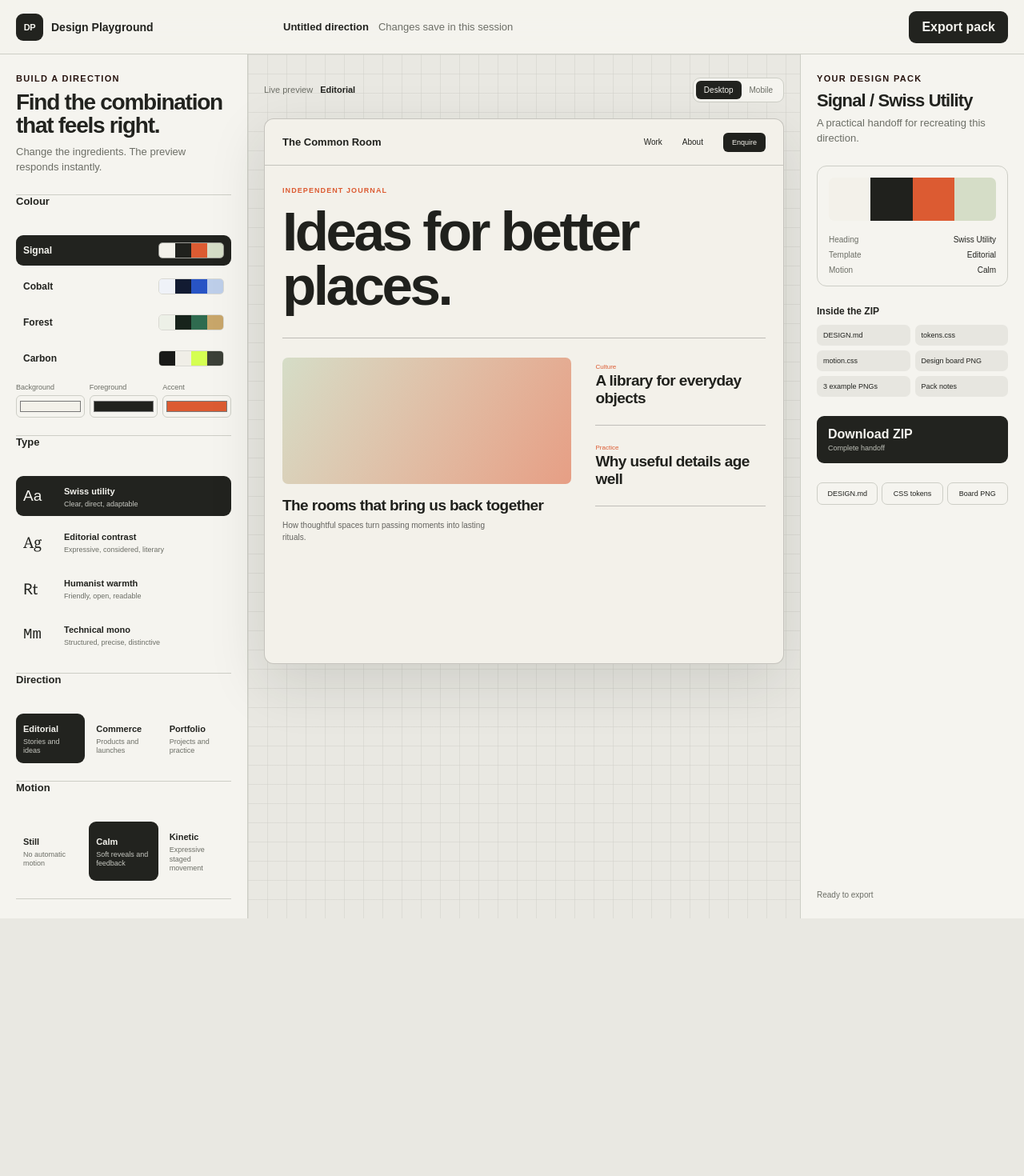
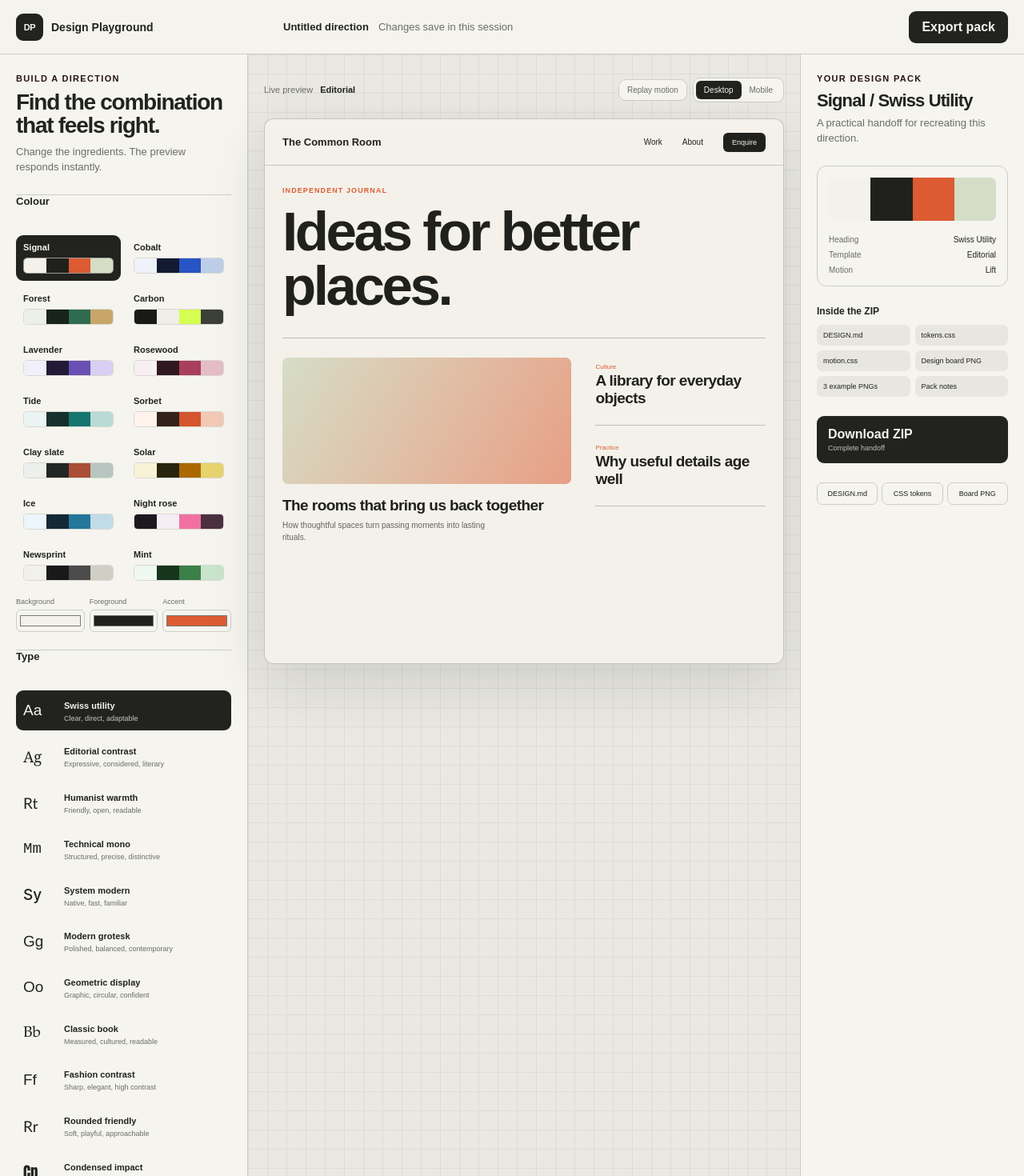
Before and after one commit to 0libote/design-playground, a React (Vite) app: page / in a window 1280 px wide. Shown: the top 1470 px of the page at 80% size. Before the commit the page ends 1148 px from the top, so only its background shows below. Built offline with nearby package versions, Linux system fonts and the light colour scheme.

Commit message:
Expand design and motion choices

```diff
--- a/src/App.css
+++ b/src/App.css
@@ -33,13 +33,14 @@ button:focus-visible, input:focus-visible { outline: 3px solid color-mix(in srgb
 
 .control-group { margin: 0; padding: 22px 0; border: 0; border-bottom: 1px solid var(--line); }
 .control-group legend { margin-bottom: 13px; padding: 0; font-size: 13px; font-weight: 800; }
-.palette-list, .font-list { display: grid; gap: 7px; }
+.palette-list { display: grid; grid-template-columns: repeat(2, minmax(0, 1fr)); gap: 7px; }
+.font-list { display: grid; gap: 7px; }
 .palette-option, .font-option, .direction-list button, .motion-list button { width: 100%; padding: 9px; border-radius: 9px; background: transparent; text-align: left; transition: background-color 160ms ease, transform 160ms ease; }
-.palette-option { display: flex; align-items: center; justify-content: space-between; gap: 8px; font-size: 12px; font-weight: 700; }
+.palette-option { display: grid; gap: 7px; font-size: 11px; font-weight: 700; }
 .palette-option:hover, .font-option:hover, .direction-list button:hover, .motion-list button:hover { background: color-mix(in srgb, var(--line) 42%, transparent); }
 .palette-option[aria-pressed="true"], .font-option[aria-pressed="true"], .direction-list button[aria-pressed="true"], .motion-list button[aria-pressed="true"] { background: var(--ink); color: var(--panel-bg); }
-.mini-swatches { display: flex; overflow: hidden; border: 1px solid color-mix(in srgb, var(--line) 70%, transparent); border-radius: 5px; }
-.mini-swatches i { display: block; width: 20px; height: 18px; }
+.mini-swatches { display: flex; width: 100%; overflow: hidden; border: 1px solid color-mix(in srgb, var(--line) 70%, transparent); border-radius: 5px; }
+.mini-swatches i { display: block; flex: 1; height: 18px; }
 .custom-colours { display: grid; grid-template-columns: repeat(3, 1fr); gap: 6px; margin-top: 12px; }
 .custom-colours label { display: grid; gap: 5px; color: var(--muted); font-size: 9px; text-transform: capitalize; }
 .custom-colours input { width: 100%; height: 28px; padding: 2px; border: 1px solid var(--line); border-radius: 6px; background: transparent; }
@@ -49,13 +50,16 @@ button:focus-visible, input:focus-visible { outline: 3px solid color-mix(in srgb
 .font-option strong, .direction-list strong, .motion-list strong { font-size: 11px; }
 .font-option small, .direction-list small, .motion-list small { margin-top: 3px; color: var(--muted); font-size: 9px; line-height: 1.3; }
 .font-option[aria-pressed="true"] small, .direction-list button[aria-pressed="true"] small, .motion-list button[aria-pressed="true"] small { color: #c6c7c0; }
-.direction-list, .motion-list { display: grid; grid-template-columns: repeat(3, 1fr); gap: 5px; }
+.direction-list { display: grid; grid-template-columns: repeat(3, 1fr); gap: 5px; }
+.motion-list { display: grid; grid-template-columns: repeat(2, 1fr); gap: 5px; }
 .direction-list button, .motion-list button { min-height: 60px; }
 
 .preview-area { min-width: 0; padding: 20px; background-color: var(--shell-bg); background-image: linear-gradient(color-mix(in srgb, var(--line) 45%, transparent) 1px, transparent 1px), linear-gradient(90deg, color-mix(in srgb, var(--line) 45%, transparent) 1px, transparent 1px); background-size: 24px 24px; }
 .preview-toolbar { height: 48px; max-width: 1020px; margin: 0 auto 12px; display: flex; align-items: center; justify-content: space-between; gap: 16px; }
 .preview-toolbar > div:first-child { display: flex; align-items: baseline; gap: 9px; font-size: 11px; }
 .preview-toolbar > div:first-child span { color: var(--muted); }
+.preview-actions { display: flex; align-items: center; gap: 7px; }
+.replay-button { padding: 7px 10px; border: 1px solid var(--line); border-radius: 9px; background: var(--panel-bg); color: var(--muted); font-size: 10px; }
 .viewport-toggle { display: flex; padding: 3px; border: 1px solid var(--line); border-radius: 9px; background: var(--panel-bg); }
 .viewport-toggle button { padding: 6px 10px; border-radius: 6px; background: transparent; color: var(--muted); font-size: 10px; }
 .viewport-toggle button[aria-pressed="true"] { background: var(--ink); color: var(--panel-bg); }
@@ -103,9 +107,11 @@ button:focus-visible, input:focus-visible { outline: 3px solid color-mix(in srgb
 .project-grid h3 { margin: 0; font-size: 12px; }
 .project-grid span { font-size: 8px; color: color-mix(in srgb, var(--preview-text) 62%, transparent); }
 
-.site-preview .demo-nav, .site-preview .demo-page main > * { animation: enter var(--preview-speed) cubic-bezier(.16,1,.3,1) both; }
-.site-preview .demo-page main > *:nth-child(2) { animation-delay: calc(var(--preview-speed) * .16); }
-@keyframes enter { from { opacity: 0; transform: translateY(12px); } }
+.site-preview .demo-nav, .site-preview .demo-page main > * { animation: enter var(--preview-speed) var(--preview-ease) both; }
+.site-preview .demo-page main > *:nth-child(1) { animation-delay: var(--preview-stagger); }
+.site-preview .demo-page main > *:nth-child(2) { animation-delay: calc(var(--preview-stagger) + var(--preview-stagger)); }
+.site-preview .demo-page main > *:nth-child(3) { animation-delay: calc(var(--preview-stagger) + var(--preview-stagger) + var(--preview-stagger)); }
+@keyframes enter { from { opacity: var(--preview-opacity); transform: var(--preview-from); } }
 
 .pack-panel h2 { margin: 0 0 8px; font-size: 22px; line-height: 1.05; letter-spacing: -.04em; text-transform: capitalize; }
 .receipt { padding: 14px; border: 1px solid var(--line); border-radius: var(--radius); }
--- a/src/App.tsx
+++ b/src/App.tsx
@@ -4,8 +4,8 @@ import {
   downloadDesignMarkdown,
   downloadDesignPack,
   downloadTokens,
+  motionPresets,
   type FontPair,
-  type MotionSetting,
   type PackConfig,
   type Palette,
   type TemplateName,
@@ -17,6 +17,16 @@ const palettes: Palette[] = [
   { id: 'cobalt', name: 'Cobalt', background: '#eff2f8', foreground: '#121b32', accent: '#2854c5', soft: '#bdcee9' },
   { id: 'forest', name: 'Forest', background: '#edf0e7', foreground: '#17231b', accent: '#2f6b4f', soft: '#c8a66a' },
   { id: 'carbon', name: 'Carbon', background: '#191a18', foreground: '#f0eee7', accent: '#d5ff52', soft: '#3c4038' },
+  { id: 'lavender', name: 'Lavender', background: '#f1effa', foreground: '#211b38', accent: '#6a4fb3', soft: '#d8cff2' },
+  { id: 'rosewood', name: 'Rosewood', background: '#f7eff1', foreground: '#301820', accent: '#a83f5c', soft: '#e5bdc8' },
+  { id: 'tide', name: 'Tide', background: '#eaf4f3', foreground: '#15302e', accent: '#16766d', soft: '#b9dad6' },
+  { id: 'sorbet', name: 'Sorbet', background: '#fff3ec', foreground: '#34211a', accent: '#d4552e', soft: '#f2c9b5' },
+  { id: 'clay', name: 'Clay slate', background: '#ecefeb', foreground: '#202825', accent: '#a94f35', soft: '#b8c5c0' },
+  { id: 'solar', name: 'Solar', background: '#f8f3d7', foreground: '#28240d', accent: '#a96900', soft: '#e7d36e' },
+  { id: 'ice', name: 'Ice', background: '#edf6fa', foreground: '#132a36', accent: '#25769b', soft: '#bfdce8' },
+  { id: 'night-rose', name: 'Night rose', background: '#1d1820', foreground: '#f5edf4', accent: '#f071a1', soft: '#4a3040' },
+  { id: 'newsprint', name: 'Newsprint', background: '#f1f0eb', foreground: '#191919', accent: '#4b4b4b', soft: '#d1cfc5' },
+  { id: 'mint', name: 'Mint', background: '#eff8ef', foreground: '#16351b', accent: '#3b7f49', soft: '#c8e5cc' },
 ]
 
 const fonts: FontPair[] = [
@@ -24,6 +34,14 @@ const fonts: FontPair[] = [
   { id: 'editorial', name: 'Editorial contrast', heading: 'Georgia, Times New Roman, serif', body: 'Arial, Helvetica, sans-serif', label: 'Ag', note: 'Expressive, considered, literary' },
   { id: 'humanist', name: 'Humanist warmth', heading: 'Trebuchet MS, sans-serif', body: 'Verdana, sans-serif', label: 'Rt', note: 'Friendly, open, readable' },
   { id: 'mono', name: 'Technical mono', heading: 'Courier New, monospace', body: 'Arial, Helvetica, sans-serif', label: 'Mm', note: 'Structured, precise, distinctive' },
+  { id: 'system', name: 'System modern', heading: '-apple-system, BlinkMacSystemFont, Segoe UI, sans-serif', body: '-apple-system, BlinkMacSystemFont, Segoe UI, sans-serif', label: 'Sy', note: 'Native, fast, familiar' },
+  { id: 'grotesk', name: 'Modern grotesk', heading: 'Avenir Next, Avenir, Helvetica Neue, sans-serif', body: 'Helvetica Neue, Arial, sans-serif', label: 'Gg', note: 'Polished, balanced, contemporary' },
+  { id: 'geometric', name: 'Geometric display', heading: 'Century Gothic, Futura, sans-serif', body: 'Arial, Helvetica, sans-serif', label: 'Oo', note: 'Graphic, circular, confident' },
+  { id: 'book', name: 'Classic book', heading: 'Palatino, Book Antiqua, serif', body: 'Palatino, Book Antiqua, serif', label: 'Bb', note: 'Measured, cultured, readable' },
+  { id: 'fashion', name: 'Fashion contrast', heading: 'Didot, Bodoni 72, Times New Roman, serif', body: 'Helvetica Neue, Arial, sans-serif', label: 'Ff', note: 'Sharp, elegant, high contrast' },
+  { id: 'rounded', name: 'Rounded friendly', heading: 'Arial Rounded MT Bold, Trebuchet MS, sans-serif', body: 'Trebuchet MS, sans-serif', label: 'Rr', note: 'Soft, playful, approachable' },
+  { id: 'condensed', name: 'Condensed impact', heading: 'Impact, Haettenschweiler, Arial Narrow Bold, sans-serif', body: 'Arial, Helvetica, sans-serif', label: 'Cn', note: 'Loud, compact, campaign-led' },
+  { id: 'code', name: 'Code and copy', heading: 'Menlo, Monaco, Consolas, monospace', body: '-apple-system, BlinkMacSystemFont, Segoe UI, sans-serif', label: '<_', note: 'Technical, crisp, developer-led' },
 ]
 
 const templates: { id: TemplateName; name: string; note: string }[] = [
@@ -32,17 +50,12 @@ const templates: { id: TemplateName; name: string; note: string }[] = [
   { id: 'portfolio', name: 'Portfolio', note: 'Projects and practice' },
 ]
 
-const motions: MotionSetting[] = [
-  { id: 'still', name: 'Still', duration: 0, note: 'No automatic motion' },
-  { id: 'calm', name: 'Calm', duration: 360, note: 'Soft reveals and feedback' },
-  { id: 'kinetic', name: 'Kinetic', duration: 700, note: 'Expressive staged movement' },
-]
-
 function App() {
   const [palette, setPalette] = useState(palettes[0])
   const [font, setFont] = useState(fonts[0])
   const [template, setTemplate] = useState<TemplateName>('editorial')
-  const [motion, setMotion] = useState(motions[1])
+  const [motion, setMotion] = useState(motionPresets[2])
+  const [motionRun, setMotionRun] = useState(0)
   const [viewport, setViewport] = useState<'desktop' | 'mobile'>('desktop')
   const [exportStatus, setExportStatus] = useState('Ready to export')
 
@@ -55,6 +68,10 @@ function App() {
     '--preview-heading': font.heading,
     '--preview-body': font.body,
     '--preview-speed': `${motion.duration}ms`,
+    '--preview-from': motion.transform,
+    '--preview-ease': motion.ease,
+    '--preview-stagger': `${motion.stagger}ms`,
+    '--preview-opacity': motion.fromOpacity,
   } as CSSProperties
 
   function updateColour(key: 'background' | 'foreground' | 'accent') {
@@ -155,8 +172,8 @@ function App() {
           <fieldset className="control-group">
             <legend>Motion</legend>
             <div className="motion-list">
-              {motions.map((item) => (
-                <button aria-pressed={motion.id === item.id} key={item.id} onClick={() => setMotion(item)}>
+              {motionPresets.map((item) => (
+                <button aria-pressed={motion.id === item.id} key={item.id} onClick={() => { setMotion(item); setMotionRun((current) => current + 1) }}>
                   <strong>{item.name}</strong><small>{item.note}</small>
                 </button>
               ))}
@@ -170,13 +187,16 @@ function App() {
               <span>Live preview</span>
               <strong>{templates.find((item) => item.id === template)?.name}</strong>
             </div>
-            <div className="viewport-toggle" aria-label="Preview size">
-              <button aria-pressed={viewport === 'desktop'} onClick={() => setViewport('desktop')}>Desktop</button>
-              <button aria-pressed={viewport === 'mobile'} onClick={() => setViewport('mobile')}>Mobile</button>
+            <div className="preview-actions">
+              <button className="replay-button" onClick={() => setMotionRun((current) => current + 1)}>Replay motion</button>
+              <div className="viewport-toggle" aria-label="Preview size">
+                <button aria-pressed={viewport === 'desktop'} onClick={() => setViewport('desktop')}>Desktop</button>
+                <button aria-pressed={viewport === 'mobile'} onClick={() => setViewport('mobile')}>Mobile</button>
+              </div>
             </div>
           </div>
           <div className={`preview-stage ${viewport}`}>
-            <div className="site-preview" style={previewStyle} key={`${template}-${motion.id}`}>
+            <div className="site-preview" style={previewStyle} key={`${template}-${motion.id}-${motionRun}`}>
               {template === 'editorial' && <EditorialPreview />}
               {template === 'commerce' && <CommercePreview />}
               {template === 'portfolio' && <PortfolioPreview />}
--- a/src/export.ts
+++ b/src/export.ts
@@ -19,10 +19,14 @@ export type FontPair = {
 }
 
 export type MotionSetting = {
-  id: 'still' | 'calm' | 'kinetic'
+  id: string
   name: string
   duration: number
   note: string
+  transform: string
+  ease: string
+  stagger: number
+  fromOpacity: number
 }
 
 export type TemplateName = 'editorial' | 'commerce' | 'portfolio'
@@ -39,6 +43,19 @@ const exampleTitles: Record<TemplateName, string> = {
   commerce: 'Objects with a quiet purpose.',
   portfolio: 'Clear ideas, impossible to ignore.',
 }
+
+export const motionPresets: MotionSetting[] = [
+  { id: 'still', name: 'Still', duration: 0, note: 'No automatic motion', transform: 'none', ease: 'linear', stagger: 0, fromOpacity: 1 },
+  { id: 'fade', name: 'Fade', duration: 320, note: 'Quiet opacity reveal', transform: 'none', ease: 'ease-out', stagger: 0, fromOpacity: 0 },
+  { id: 'lift', name: 'Lift', duration: 460, note: 'Soft upward entrance', transform: 'translateY(28px)', ease: 'cubic-bezier(.16, 1, .3, 1)', stagger: 45, fromOpacity: 0 },
+  { id: 'left', name: 'From left', duration: 520, note: 'Directional slide in', transform: 'translateX(-48px)', ease: 'cubic-bezier(.16, 1, .3, 1)', stagger: 55, fromOpacity: 0 },
+  { id: 'right', name: 'From right', duration: 520, note: 'Reverse directional slide', transform: 'translateX(48px)', ease: 'cubic-bezier(.16, 1, .3, 1)', stagger: 55, fromOpacity: 0 },
+  { id: 'scale', name: 'Scale', duration: 480, note: 'Clean zoom into place', transform: 'scale(.9)', ease: 'cubic-bezier(.16, 1, .3, 1)', stagger: 40, fromOpacity: 0 },
+  { id: 'pop', name: 'Pop', duration: 560, note: 'Springy product reveal', transform: 'translateY(18px) scale(.88)', ease: 'cubic-bezier(.34, 1.56, .64, 1)', stagger: 70, fromOpacity: 0 },
+  { id: 'tilt', name: 'Tilt', duration: 600, note: 'Editorial angled entrance', transform: 'translateY(24px) rotate(-2deg)', ease: 'cubic-bezier(.16, 1, .3, 1)', stagger: 65, fromOpacity: 0 },
+  { id: 'fold', name: 'Fold', duration: 620, note: 'Dimensional page reveal', transform: 'perspective(600px) rotateX(16deg) translateY(20px)', ease: 'cubic-bezier(.16, 1, .3, 1)', stagger: 70, fromOpacity: 0 },
+  { id: 'stagger', name: 'Stagger', duration: 520, note: 'Sequenced content reveal', transform: 'translateY(30px)', ease: 'cubic-bezier(.16, 1, .3, 1)', stagger: 140, fromOpacity: 0 },
+]
 
 export function buildDesignMarkdown({ palette, font, template, motion }: PackConfig) {
   return `# Design Direction: ${palette.name} / ${font.name}
@@ -74,7 +91,10 @@ A ${template} direction using ${palette.name.toLowerCase()} colour, ${font.name.
 
 - Direction: ${motion.name}
 - Base duration: ${motion.duration}ms
+- Entrance transform: \`${motion.transform}\`
+- Stagger: ${motion.stagger}ms
 - Purpose: ${motion.note}
+- Apply \`.motion-${motion.id}\` from \`motion.css\`. The file includes every preset in the library.
 - Animate opacity and transforms only.
 - Respect \`prefers-reduced-motion\`.
 
@@ -96,7 +116,7 @@ export function buildTokens({ palette, font, motion }: PackConfig) {
   --font-heading: ${font.heading};
   --font-body: ${font.body};
   --motion-duration: ${motion.duration}ms;
-  --motion-ease: cubic-bezier(.16, 1, .3, 1);
+  --motion-ease: ${motion.ease};
   --radius: 12px;
 }
 
@@ -115,14 +135,15 @@ h1, h2, h3 {
 }
 
 export function buildMotionCss({ motion }: PackConfig) {
-  const distance = motion.id === 'kinetic' ? 24 : 10
-  return `.reveal {
-  animation: reveal var(--motion-duration) var(--motion-ease) both;
+  return `/* Selected preset: ${motion.name} */
+${motionPresets.map((preset) => `.motion-${preset.id} {
+  animation: motion-${preset.id} ${preset.duration}ms ${preset.ease} both;
+  animation-delay: calc(var(--motion-order, 0) * ${preset.stagger}ms);
 }
 
-@keyframes reveal {
-  from { opacity: 0; transform: translateY(${distance}px); }
-}
+@keyframes motion-${preset.id} {
+  from { opacity: ${preset.fromOpacity}; transform: ${preset.transform}; }
+}`).join('\n\n')}
 
 @media (prefers-reduced-motion: reduce) {
   *, *::before, *::after {
```
Also changed, not shown: 2 other files (tests, documents, lock files or other folders).
